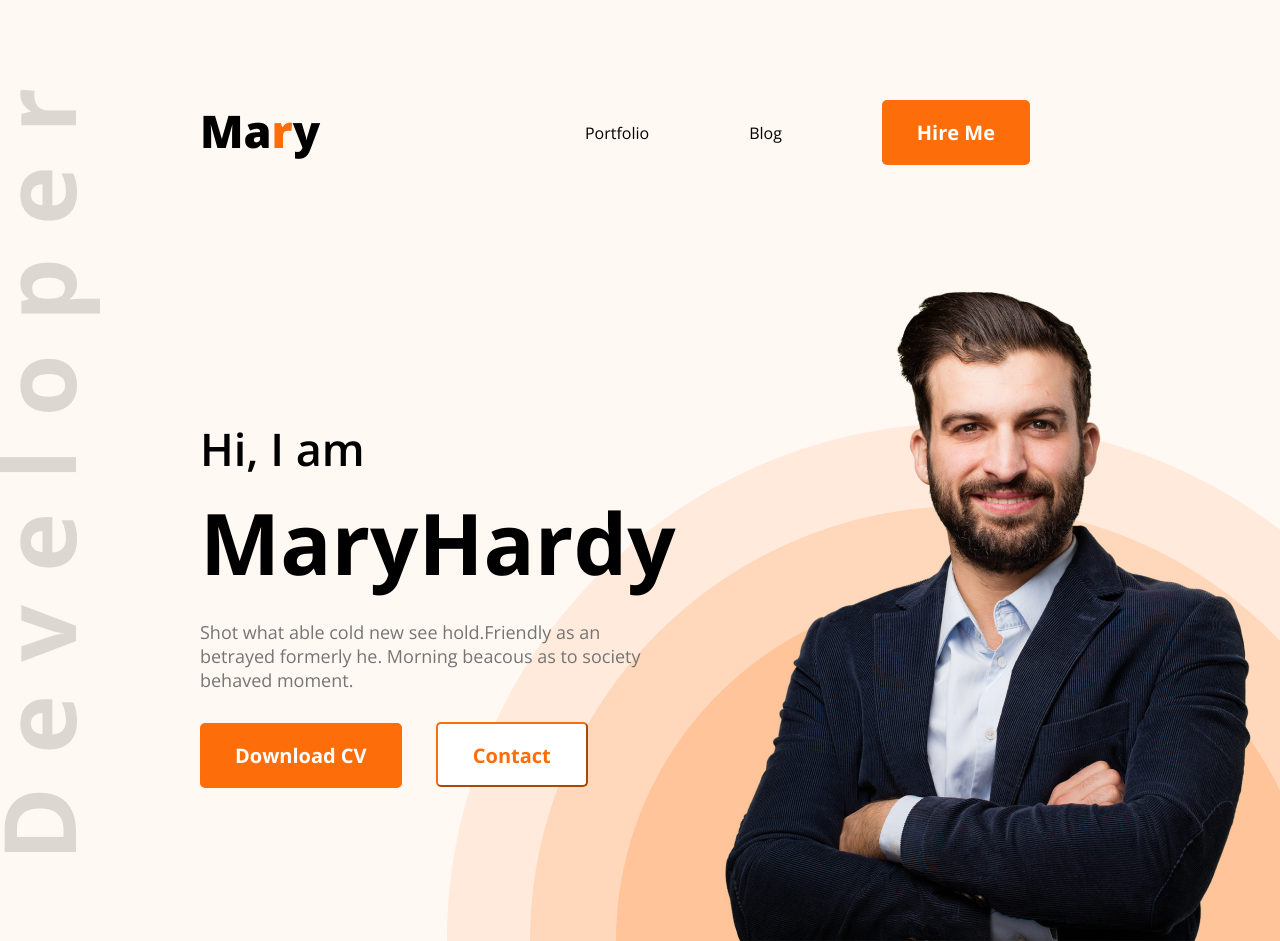
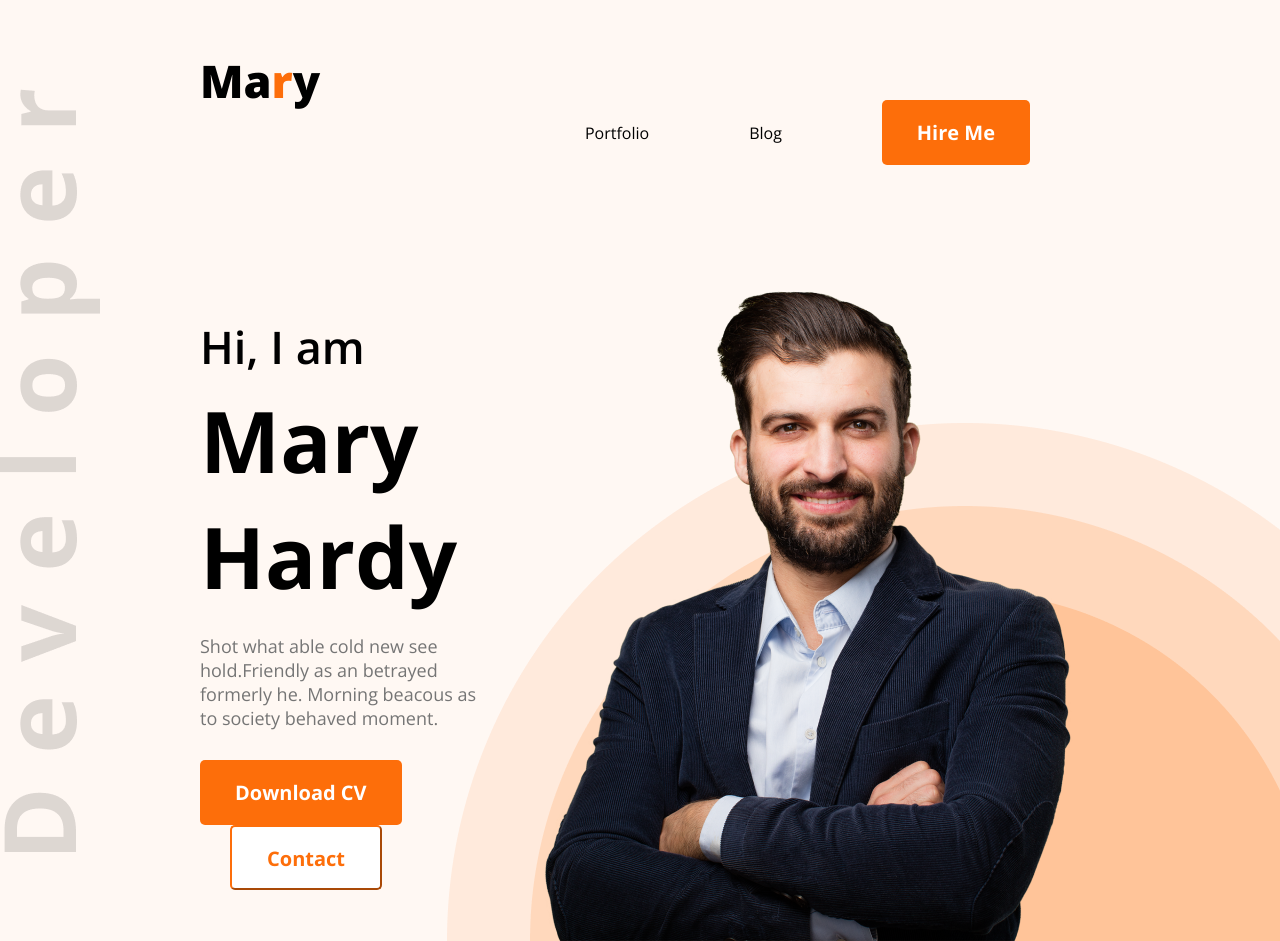
Before and after one commit to mdjahidurjr99/developer-portfolio-2.0, a plain HTML site: page index.html in a window 1280 px wide. Shown: the top 941 px of the page. Drawn offline with nearby package versions, Linux system fonts and the light colour scheme.

Commit message:
fixed nav-title

```diff
--- a/index.html
+++ b/index.html
@@ -22,7 +22,7 @@
         <div class="banner">
             <div>
                 <h3 class="banner-sub-title">Hi, I am</h3>
-                <h1 class="banner-title">MaryHardy</h1>
+                <h1 class="banner-title">Mary Hardy</h1>
                 <p class="banner-discription">Shot what able cold new see hold.Friendly as an betrayed formerly he. Morning beacous as to society behaved moment.</p>
                 <button class="btn-primary">Download CV</button>
                 <button class="btn-banner">Contact</button>
--- a/style/portfolio.css
+++ b/style/portfolio.css
@@ -17,6 +17,10 @@
 }
 
 /* header and navigation style  */
+header{
+    max-width: 1600px;
+    margin: 0 auto;
+}
 .header{
     background: #FFF8F3;
     background-image: url(../images/header_bg.png), url(../images/developer.png);
@@ -32,7 +36,7 @@ nav{
 .nav-tittle{
     font-weight: 800;
     font-size: 45px;
-    margin-top: 50px;
+
 }
 nav ul{
     display: flex;
```
